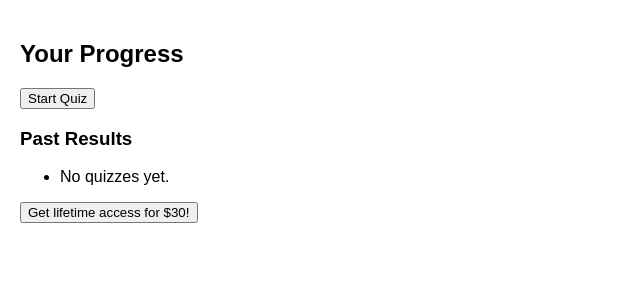
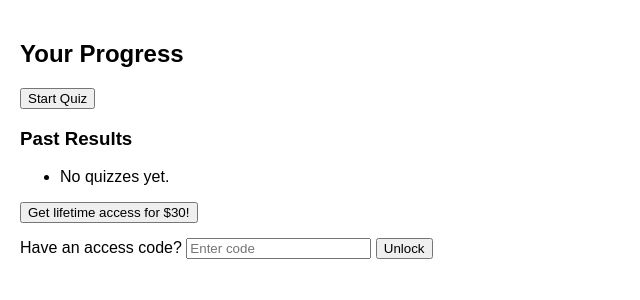
Before and after one commit to AidanConstantine702/dmtutor, a Flask app: page /dashboard in a window 1280 px wide. Shown: the part 38-338 px from the top of the page, without its empty margins (0-640 px from the left). Run offline with Flask 3, Linux system fonts and the light colour scheme; the visitor is signed in with stand-in values (Sample User, id 1); data that the repository does not hold is empty.

Commit message:
Update dashboard.html

```diff
--- a/templates/dashboard.html
+++ b/templates/dashboard.html
@@ -12,10 +12,21 @@
     {% endfor %}
 </ul>
 {% if not current_user.is_active_subscriber %}
+    <!-- One‑time purchase -->
     <form id="stripe-form" method="POST" action="{{ url_for('create_checkout_session') }}">
         <button type="submit">Get lifetime access for $30!</button>
     </form>
+
+    <!-- OR unlock with passcode -->
+    <form method="POST" action="{{ url_for('unlock_passcode') }}" style="margin-top:15px;">
+        <label>Have an access code?
+            <input type="text" name="code" placeholder="Enter code" required>
+        </label>
+        <button type="submit">Unlock</button>
+    </form>
+
     <script>
+        /* keeps the $30 button behavior the same */
         document.getElementById('stripe-form').addEventListener('submit', async (e) => {
             e.preventDefault();
             const res = await fetch(e.target.action, {method: 'POST'});
```
